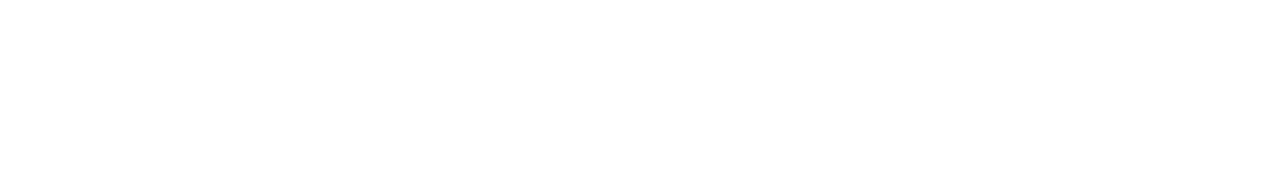
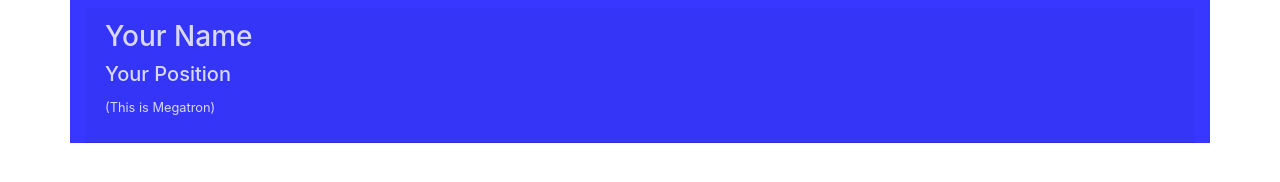
Before and after one commit to KPWithCode/Bootstrap-Resume, a plain HTML site: page index.html in a window 1280 px wide. Drawn offline with nearby package versions, Linux system fonts and the light colour scheme.

Commit message:
Added css stylesheet and made header for resume

```diff
--- a/index.html
+++ b/index.html
@@ -1,12 +1,44 @@
 <!DOCTYPE html>
 <html lang="en">
+
 <head>
     <meta charset="UTF-8">
     <meta name="viewport" content="width=device-width, initial-scale=1.0">
     <meta http-equiv="X-UA-Compatible" content="ie=edge">
     <title>Bootstrap Resume</title>
+    <link rel="stylesheet" href="https://stackpath.bootstrapcdn.com/bootstrap/4.1.3/css/bootstrap.min.css" integrity="sha384-MCw98/SFnGE8fJT3GXwEOngsV7Zt27NXFoaoApmYm81iuXoPkFOJwJ8ERdknLPMO"
+        crossorigin="anonymous">
+    <link rel="stylesheet" href="styles.css">
 </head>
+
 <body>
+    <div class="container">
+        <div class="row">
+            <div class="col-12 primary">
+                <div class="card-header mt-2">
+                    <h3>Your Name</h3>
+                    <div class="card-title">
+                        <h5>Your Position</h5>
+                        <div class="card-description">
+                            <small>(This is Megatron)</small>
+                        </div>
+                    </div>
+                </div>
+            </div>
 
+        </div>
+
+    </div>
+
+
+
+
+    <script src="https://code.jquery.com/jquery-3.3.1.slim.min.js" integrity="sha384-q8i/X+965DzO0rT7abK41JStQIAqVgRVzpbzo5smXKp4YfRvH+8abtTE1Pi6jizo"
+        crossorigin="anonymous"></script>
+    <script src="https://cdnjs.cloudflare.com/ajax/libs/popper.js/1.14.3/umd/popper.min.js" integrity="sha384-ZMP7rVo3mIykV+2+9J3UJ46jBk0WLaUAdn689aCwoqbBJiSnjAK/l8WvCWPIPm49"
+        crossorigin="anonymous"></script>
+    <script src="https://stackpath.bootstrapcdn.com/bootstrap/4.1.3/js/bootstrap.min.js" integrity="sha384-ChfqqxuZUCnJSK3+MXmPNIyE6ZbWh2IMqE241rYiqJxyMiZ6OW/JmZQ5stwEULTy"
+        crossorigin="anonymous"></script>
 </body>
+
 </html>
--- /dev/null
+++ b/styles.css
@@ -0,0 +1,4 @@
+.col-12 {
+background-color:#3737ff;
+color: #ffffffce;
+}
```
